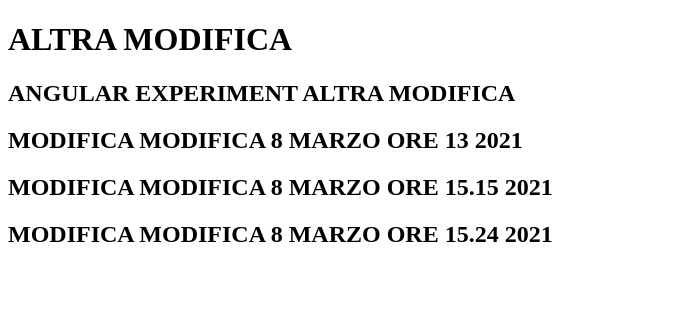
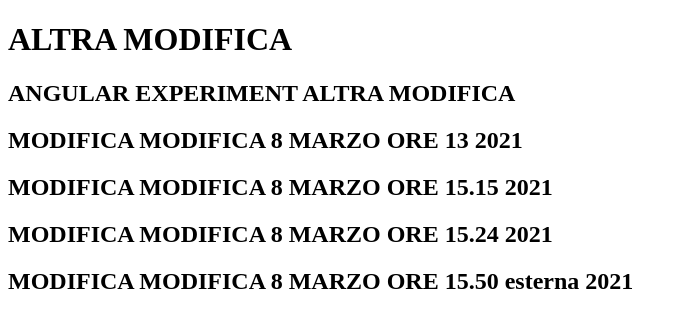
Before and after one commit to StefanoSpreghini/esercizioAngular, an Angular app in the folder helloworld2/: page / in a window 1280 px wide. Shown: the top 328 px of the page, without its empty margins (0-687 px from the left). Built offline with nearby package versions, Linux system fonts and the light colour scheme.

Commit message:
Update app.component.html
da fuori

```diff
--- a/helloworld2/src/app/app.component.html
+++ b/helloworld2/src/app/app.component.html
@@ -3,3 +3,4 @@
 <h2>MODIFICA MODIFICA 8 MARZO ORE 13 2021</h2>
 <h2>MODIFICA MODIFICA 8 MARZO ORE 15.15 2021</h2>
 <h2>MODIFICA MODIFICA 8 MARZO ORE 15.24 2021</h2>
+<h2>MODIFICA MODIFICA 8 MARZO ORE 15.50 esterna 2021</h2>
```
